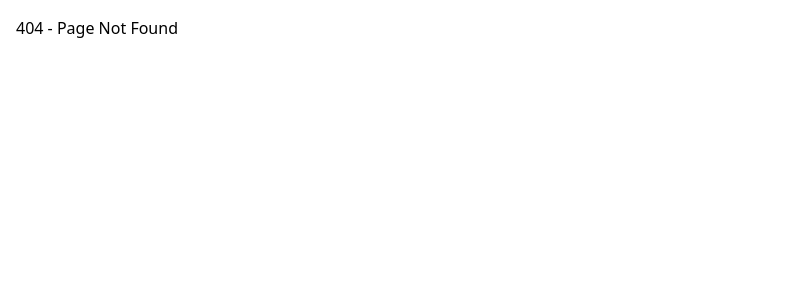
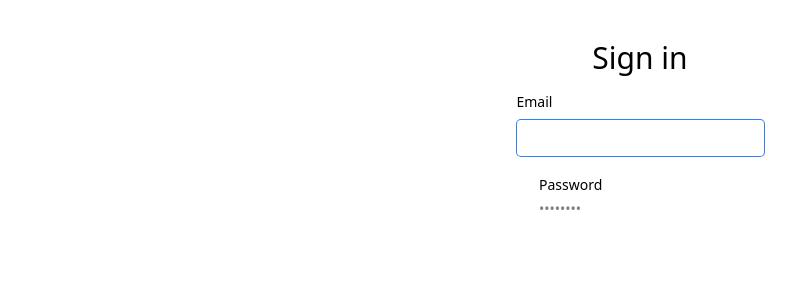
Before and after one commit to aliskhanoff/MiniCRM, a React app in the folder frontend/: page / in a window 1280 px wide. Before the commit this address had no page. Shown: the top 300 px of the page, without its empty margins (0-812 px from the left). Built offline with nearby package versions, Linux system fonts and the light colour scheme; the HTML template or start-up script is replaced by a standard one.

Commit message:
fix: added login page as default

```diff
--- a/frontend/src/app/ui/App.tsx
+++ b/frontend/src/app/ui/App.tsx
@@ -36,7 +36,7 @@ export function App() {
       <Router>
         <Routes>
           <Route path="*" element={<NotFound />} />
-          <Route path="/login" element={<LoginPage />} />
+          <Route path="/" element={<LoginPage />} />
         </Routes>
       </Router>
     );
--- /dev/null
+++ b/frontend/src/pages/layouts/index.ts
@@ -0,0 +1 @@
+export * from './layout.tsx';
--- /dev/null
+++ b/frontend/src/pages/layouts/layout.tsx
@@ -0,0 +1,12 @@
+import React from 'react';
+
+interface LayoutProps {
+  children?: React.ReactNode | any;
+  navbar?: React.ReactNode | any;
+}
+
+export const Layout = (props: LayoutProps) => {
+  return <div>{props.children}</div>;
+};
+
+export default Layout;
--- a/frontend/src/pages/login/ui/login-page.tsx
+++ b/frontend/src/pages/login/ui/login-page.tsx
@@ -2,7 +2,11 @@ import { LoginForm } from '@/features';
 import React from 'react';
 
 export const LoginPage: React.FC = () => {
-  return <LoginForm />;
+  return (
+    <div>
+      <LoginForm />
+    </div>
+  );
 };
 
 export default LoginPage;
--- a/frontend/src/shared/models/index.ts
+++ b/frontend/src/shared/models/index.ts
@@ -1 +1,2 @@
 export * from './SharedProps';
+export * from './ThemedProps';
```
